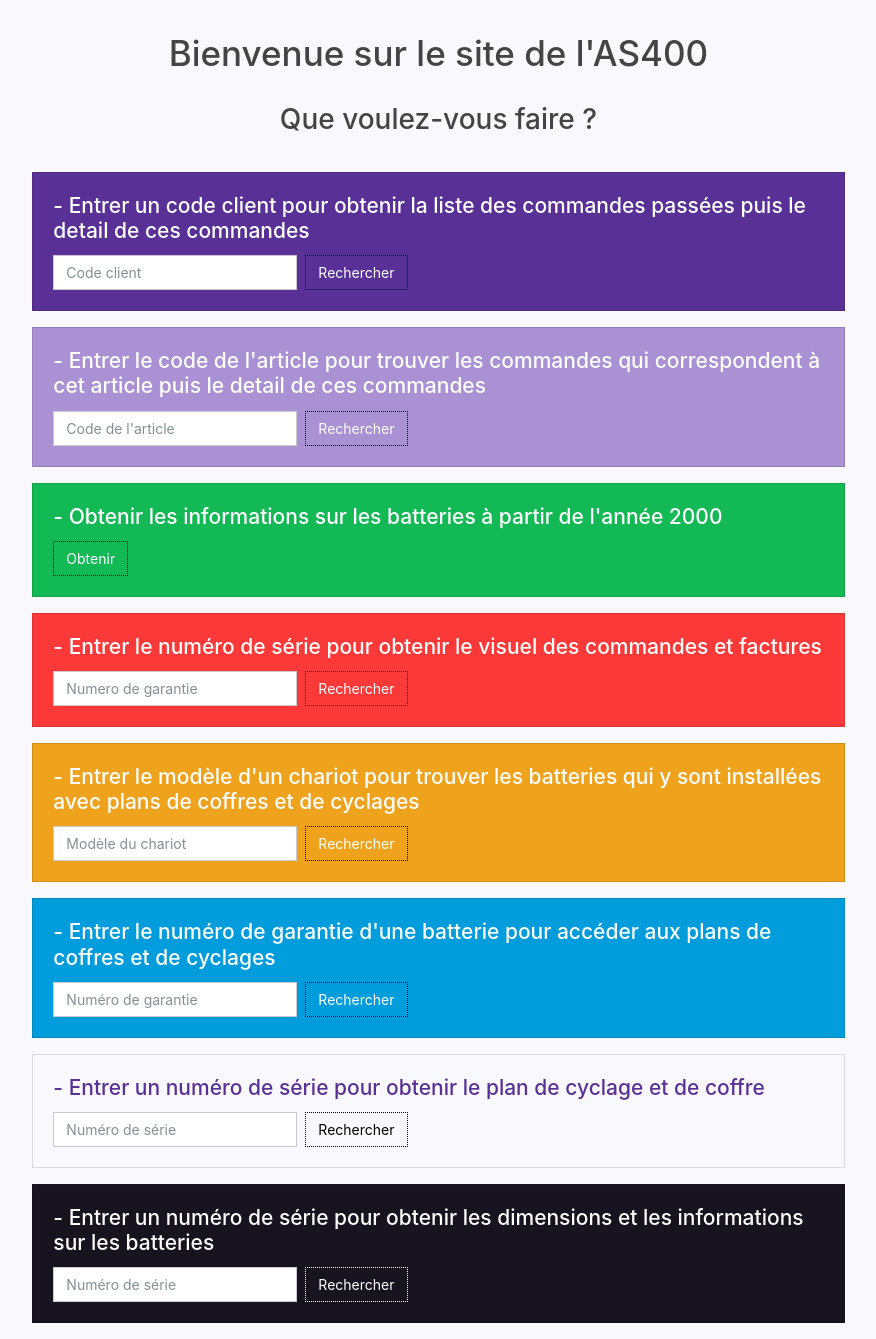
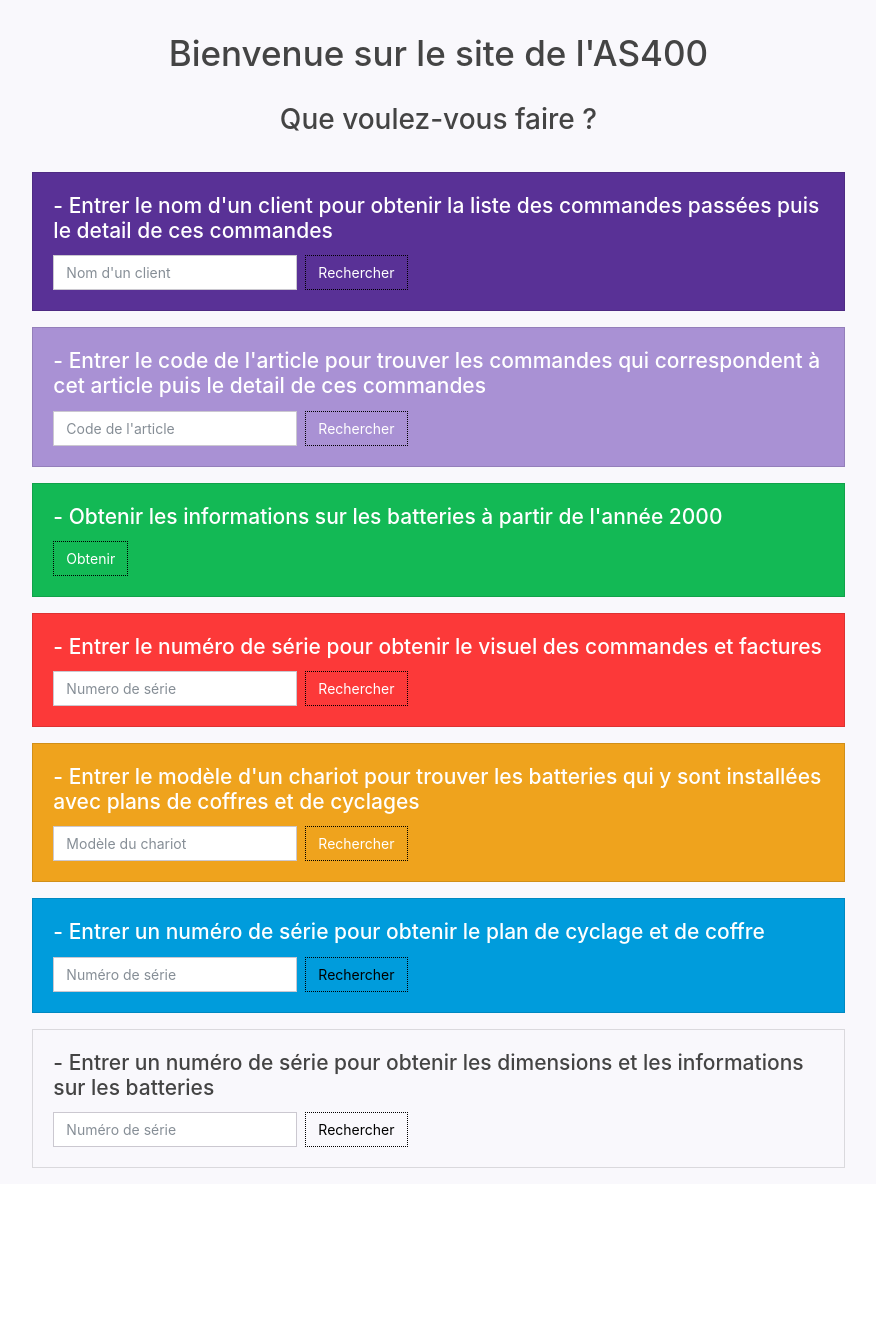
Before and after one commit to saminaminaa/AS400, a PHP site: page / in a window 1280 px wide. Shown: the part 75-1414 px from the top of the page, without its empty margins (172-1048 px from the left). After the commit the page ends 1243 px from the top, so only its background shows below. Run offline with PHP 8.4, Linux system fonts and the light colour scheme; some libraries are stand-ins or nearby versions.

Commit message:
rectifications

```diff
--- a/src/modele/class_detailcommande.php
+++ b/src/modele/class_detailcommande.php
@@ -19,7 +19,7 @@ class Detailcommande{
         $this->select = $db->prepare("select d.id, d.nbrArt, d.designation, d.forkilft, d.manu, d.idCommande from detailcommande d order by d.id");
 
         //requete permettant de rechercher un code client pour obtenir les commandes pui le details d'une commande
-        $this->recherche = $db->prepare("select d.id, d.nbrArt, d.designation, d.forkilft, d.manu, d.idCommande, c.numClient AS codeclient, c.id AS numCommande, c.date, c.idFacture from detailcommande d, commande c where d.idCommande = c.id and c.numClient like :recherche order by d.designation");
+        $this->recherche = $db->prepare("select d.id, d.nbrArt, d.designation, d.forkilft, d.manu, d.idCommande, c.numClient AS codeclient, c.id AS numCommande, c.date, c.idFacture, f.id, f.nom from detailcommande d, commande c, facture f where d.idCommande = c.id and f.idCommande = c. id and f.nom like :recherche order by d.designation");
 
         //requete permettant de trouver les batteries installées dans un chariot avec les plans de coffre et de cyclages en tapant le modele du chariot.
         $this->rechercheChariot = $db->prepare("select d.id, d.nbrArt, d.designation, d.forkilft, d.manu, d.idCommande, tm.id AS idTm, tm.planCyclage AS plancycl, ta.id AS idTa, ta.constructeur AS constr, ta.famille AS fam, ta.appareil As app, tc.plancoffre AS pcof, tc.longueur1 AS l1, tc.largeur1 AS lar1, tc.hauteur1 AS h1, tc.longueur2 AS l2, tc.largeur2 AS lar2, tc.hauteur2 AS h2 from detailcommande d, tacomaster tm, tacoapp ta, tacocof tc where d.planCyclage = tm.id and tm.idApp = ta.id and tm.planCoffre = tc.plancoffre and d.forkilft like :rechercheChariot order by ta.appareil");
--- a/src/modele/class_tacoapp.php
+++ b/src/modele/class_tacoapp.php
@@ -20,7 +20,7 @@ class TacoApp{
         $this->rechercheArticle = $db->prepare("select ta.id AS tacid, ta.appareil, tm.id, d.planCyclage, d.id, c.id AS idCom, c.date, c.numClient, c.idFacture from tacoapp ta, tacomaster tm, detailcommande d, commande c where ta.id = tm.idApp and tm.id = d.planCyclage and d.idCommande = c.id and ta.id like :rechercheArticle order by ta.id");
 
         //requete pour selectionner les informations sur les batteries à partir de l'année 2000.
-        $this->select2000 = $db->prepare("select ta.id AS idTa, ta.constructeur, ta.famille, ta.appareil, tm.id, d.id, c.id, c.date from tacoapp ta, tacomaster tm, detailcommande d, commande c where ta.id=tm.idApp and tm.planCyclage=d.planCyclage and d.idCommande=c.id and c.date >= '2000-00-00' order by c.date");
+        $this->select2000 = $db->prepare("select ta.id AS idTa, ta.constructeur, ta.famille, ta.appareil, tm.id, d.id, c.id, c.date, f.id, f.date AS dateFacture from tacoapp ta, tacomaster tm, detailcommande d, commande c, facture f where ta.id=tm.idApp and tm.planCyclage=d.planCyclage and d.idCommande=c.id and f.idCommande = c.id and f.date >= '2000-00-00' order by c.date");
 
         //requete permettant de trouver les plans de cyclages et de coffres correspondant à un numero de garantie
         $this->rechercheGarant = $db->prepare("select ta.id AS tacid, ta.appareil, tm.id, tm.planCyclage, tm.planCoffre, tc.plancoffre, tc.longueur1, tc.largeur1, tc.hauteur1, tc.longueur2, tc.largeur2, tc.hauteur2 from tacoapp ta, tacomaster tm, tacocof tc where ta.id = tm.idApp and tm.planCoffre = tc.plancoffre and ta.id like :rechercheGarant order by ta.id");
--- a/src/vue/codeclient-detailscommande.html.twig
+++ b/src/vue/codeclient-detailscommande.html.twig
@@ -4,7 +4,7 @@
 
 {% block contenu %}
 <div style="text-align:center">
-<h2> Vous avez choisi d'obtenir les détails d'une commande à partir d'un code client </h2>
+<h2> Vous avez choisi d'obtenir la liste des commandes puis les détails d'une commande à partir du nom d'un client </h2>
 <br>
 <br>
 {# <br>
@@ -32,6 +32,7 @@
 <table class="table table-hover">
   <thead>
     <tr class="table-primary">
+      <th scope="col">Nom du client</th>
       <th scope="col">Code client</th>
       <th scope="col">Numéro de la commande</th>
       <th scope="col">Date de la commande</th>
@@ -48,6 +49,7 @@
     </tr> #}
     {% for d in listeRecherche %}
     <tr {# class="table-primary" #} >
+      <td>{{d.nom}}</td>
       <td>{{d.codeclient}}</td>
       <td>{{d.numCommande}}</td>
       <td>{{d.date}}</td>
--- a/src/vue/garantie-commandesfactures.html.twig
+++ b/src/vue/garantie-commandesfactures.html.twig
@@ -13,7 +13,6 @@
 </div>
 <br>
 <br><br><br>
-
 
 <div class="panel panel-default">
 <div class="table-responsive">
@@ -46,8 +45,7 @@
         <td>{{ta.adresse2}}</td>
         <td>{{ta.adresse3}}</td>
         <td>{{ta.zip}}</td>
-        {# <td><a type="button" class="btn btn-sm btn-primary" href="index.php?page=detailscommande&id={{ ta.id }}" value="Voir les details de la commande">Voir les details de la commande</a></td>
-       #}</tr>
+        </tr>
     {% endfor %}
   </tbody>
 </table>
--- a/src/vue/garantie-plans.html.twig
+++ b/src/vue/garantie-plans.html.twig
@@ -4,7 +4,7 @@
 
 {% block contenu %}
 <div style="text-align:center">
-<h2> Vous avez choisi d'entrer un numéro de garantie pour accéder aux plans de coffres et de cyclage</h2>
+<h2>Vous avez choisi d'entrer un numéro de série pour accéder aux plans de coffres et de cyclage</h2>
 <br>
 <br>
 </div> <br>
@@ -20,7 +20,7 @@
 <table class="table table-hover">
   <thead>
     <tr class="table-primary">
-      <th scope="col">Numéro de garantie</th>
+      <th scope="col">Numéro de série</th>
       <th scope="col">Nom de la batterie</th>
       <th scope="col">Plan de cyclage </th>
       <th scope="col">Plan de coffre 1</th>
--- a/src/vue/index.html.twig
+++ b/src/vue/index.html.twig
@@ -38,9 +38,9 @@
 <a class="open-button" style="cursor: pointer; hover; text-decoration:none;" onmouseover="this.style.opacity ='0.8'" onmouseout="this.style.opacity ='1'">
 <div class="card text-white bg-primary mb-3" style="max-width: 100rem;">
   <div class="card-body">
-    <h4 class="card-title">- Entrer un code client pour obtenir la liste des commandes passées puis le detail de ces commandes </h4>
+    <h4 class="card-title">- Entrer le nom d'un client pour obtenir la liste des commandes passées puis le detail de ces commandes </h4>
     <form class="form-inline my-2 my-lg-0" action="index.php?page=codeclient-detailscommande" method="post">
-    <input class="form-control mr-sm-2" type="search" name="recherche" id="recherche" placeholder="Code client">
+    <input class="form-control mr-sm-2" type="search" name="recherche" id="recherche" placeholder="Nom d'un client">
     <button onmouseover="this.style.opacity ='1'" onmouseout="this.style.opacity ='0.7'" style="border-width:1px; border-style:dotted; border-color:black;" class="btn btn-outline-primary my-2 my-sm-0" name="btRechercher" id="btRechercher" type="submit"> <FONT color="white"> Rechercher </FONT></button>
 </form>
   </div>
@@ -72,7 +72,7 @@
   <div class="card-body">
     <h4 class="card-title">- Entrer le numéro de série{#garantie#} pour obtenir le visuel des commandes et factures </h4>
     <form class="form-inline my-2 my-lg-0" action="index.php?page=garantie-commandesfactures" method="post">
-    <input class="form-control mr-sm-2" type="search" name="rechercheGarantie" id="rechercheGarantie" placeholder="Numero de garantie">
+    <input class="form-control mr-sm-2" type="search" name="rechercheGarantie" id="rechercheGarantie" placeholder="Numero de série">
     <button onmouseover="this.style.opacity ='1'" onmouseout="this.style.opacity ='0.7'" style="border-width:1px; border-style:dotted; border-color:black;" class="btn btn-outline-primary my-2 my-sm-0" name="btRechercherGarantie" id="btRechercherGarantie" type="submit"> <FONT color="white"> Rechercher </FONT></button>
 </form>
   </div>
@@ -89,19 +89,19 @@
   </div>
 </div>
 </a>
-<a class="open-button" style="cursor: pointer; hover; text-decoration:none;" onmouseover="this.style.opacity ='0.8'" onmouseout="this.style.opacity ='1'">
+{# <a class="open-button" style="cursor: pointer; hover; text-decoration:none;" onmouseover="this.style.opacity ='0.8'" onmouseout="this.style.opacity ='1'">
 <div class="card text-white bg-info mb-3" style="max-width: 100rem;">
   <div class="card-body">
-    <h4 class="card-title">- Entrer le numéro de garantie d'une batterie pour accéder aux plans de coffres et de cyclages</h4>
+    <h4 class="card-title">- Entrer le numéro de série d'une batterie pour accéder aux plans de coffres et de cyclages</h4>
     <form class="form-inline my-2 my-lg-0" action="index.php?page=garantie-plans" method="post">
-    <input class="form-control mr-sm-2" type="search" name="rechercheGarant" id="rechercheGarant" placeholder="Numéro de garantie">
+    <input class="form-control mr-sm-2" type="search" name="rechercheGarant" id="rechercheGarant" placeholder="Numéro de Série">
     <button onmouseover="this.style.opacity ='1'" onmouseout="this.style.opacity ='0.7'" style="border-width:1px; border-style:dotted; border-color:black;" class="btn btn-outline-primary my-2 my-sm-0" name="btRechercherGarant" id="btRechercherGarant" type="submit"> <FONT color="white"> Rechercher </FONT></button>
 </form>
   </div>
 </div>
-</a>
+</a> #}
 <a class="open-button" style="cursor: pointer; hover; text-decoration:none;" onmouseover="this.style.opacity ='0.8'" onmouseout="this.style.opacity ='1'">
-<div class="card bg-light mb-3" style="max-width: 100rem;">
+<div class="card text-white bg-info mb-3" style="max-width: 100rem;">
   <div class="card-body">
     <h4 class="card-title">- Entrer un numéro de série pour obtenir le plan de cyclage et de coffre</h4>
     <form class="form-inline my-2 my-lg-0" action="index.php?page=serie-plan" method="post">
@@ -123,18 +123,18 @@
 {#   </div>
 </div>
 </a> #}
-<a class="open-button" style="cursor: pointer; hover; text-decoration:none;" onmouseover="this.style.opacity ='0.8'" onmouseout="this.style.opacity ='1'">
-<div class="card text-white bg-dark mb-3" style="max-width: 100rem;">
+<span class="open-button" style="cursor: pointer; hover; text-decoration:none;" onmouseover="this.style.opacity ='0.8'" onmouseout="this.style.opacity ='1'">
+<div class="card bg-light mb-3" style="max-width: 100rem;">
   <div class="card-body">
     <h4 class="card-title">- Entrer un numéro de série pour obtenir les dimensions et les informations sur les batteries</h4>
     <form class="form-inline my-2 my-lg-0" action="index.php?page=serie-dimensionsinfos" method="post">
       <input class="form-control mr-sm-2" type="search" name="rechercheSer" id="rechercheSer" placeholder="Numéro de série">
-      <button onmouseover="this.style.opacity ='1'" onmouseout="this.style.opacity ='0.7'" style="border-width:1px; border-style:dotted; border-color:white;" class="btn btn-outline-primary my-2 my-sm-0" name="btRechercherSer" id="btRechercherSer" type="submit"> <FONT color="white"> Rechercher </FONT></button>
+      <button onmouseover="this.style.opacity ='1'" onmouseout="this.style.opacity ='0.7'" style="border-width:1px; border-style:dotted; border-color:black;" class="btn btn-outline-primary my-2 my-sm-0" name="btRechercherSer" id="btRechercherSer" type="submit"> <FONT color="black"> Rechercher </FONT></button>
     </form>
   </div>
 </div>
 </div>
-</a>
+</span>
 </div>
 
 {% endblock %}
--- a/src/vue/infosbatteries2000.html.twig
+++ b/src/vue/infosbatteries2000.html.twig
@@ -31,7 +31,7 @@
 
     {% for ta in liste2000 %}
     <tr>
-        <td>{{ta.date}}</td>
+        <td>{{ta.dateFacture}}</td>
         <td>{{ta.idTa}}</td>
         <td>{{ta.appareil}}</td>
         <td>{{ta.constructeur}}</td>
```
